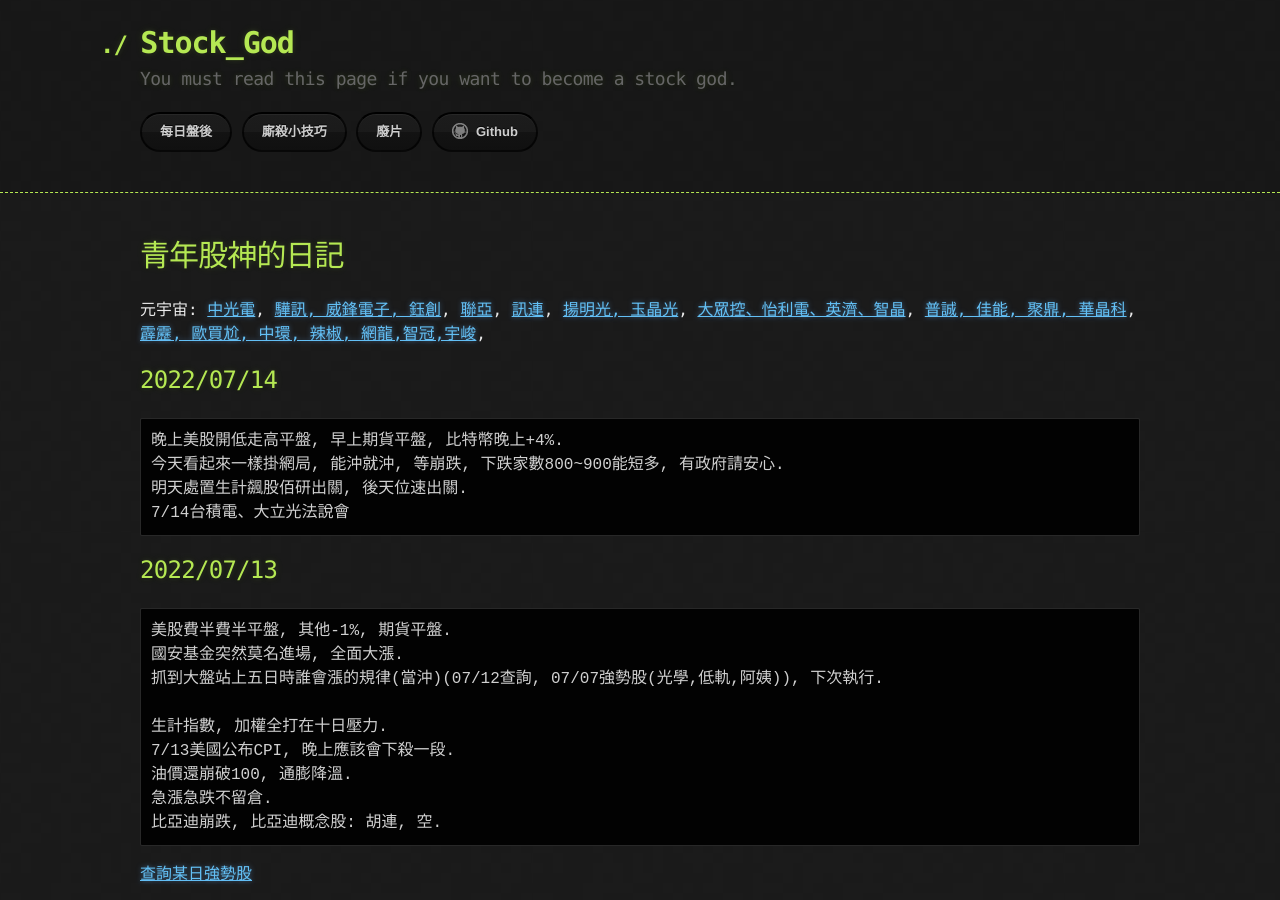
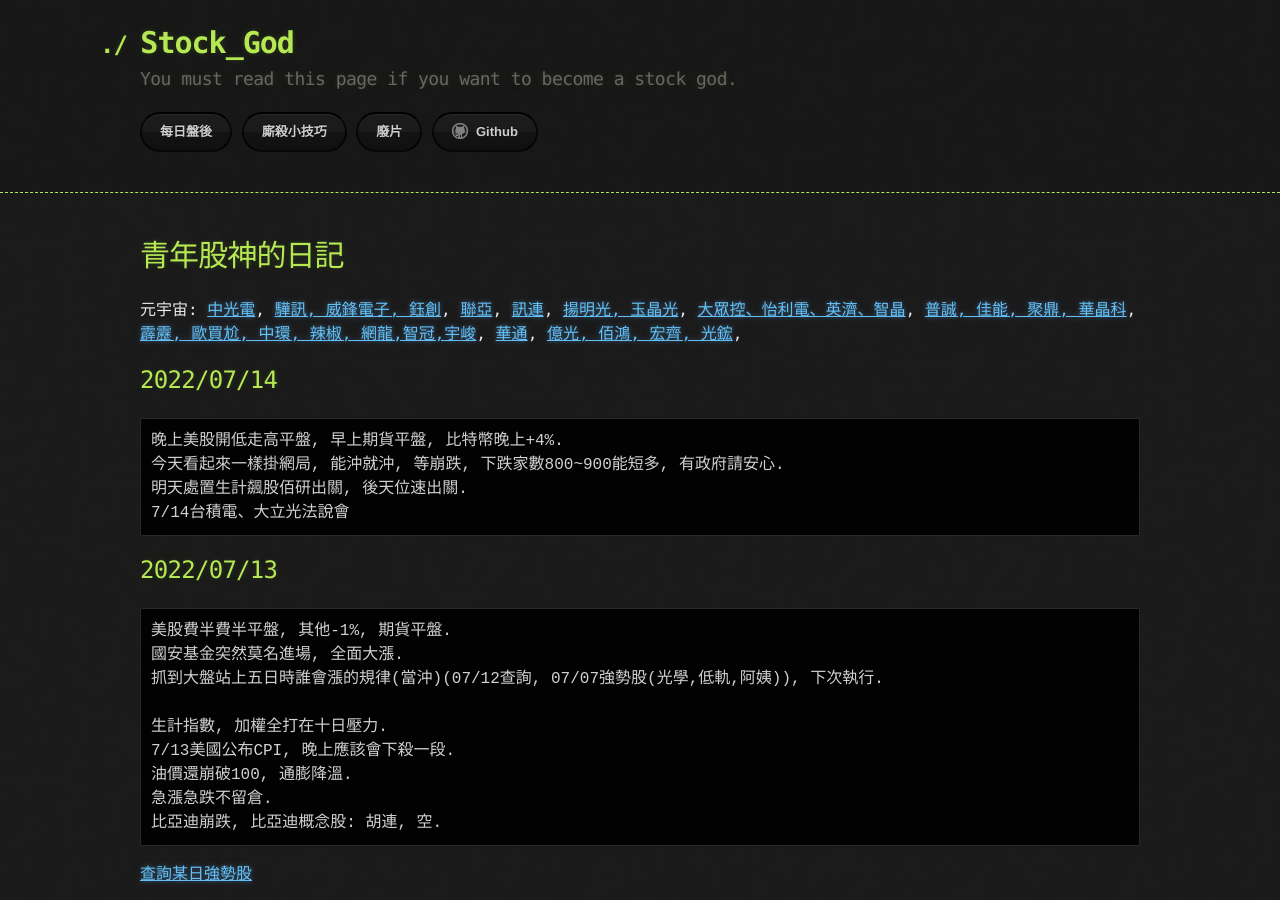
Before and after one commit to lepg5487/Stock_God, a Jekyll site: the page built from index.md, in a window 1280 px wide and 900 px high. Built offline with Jekyll 4.4.1, drawn with Linux system fonts in a browser that asks for light colours; our own code applies the rules of GitHub Pages for plain Markdown files.

Commit message:
Update index.md

````diff
--- a/index.md
+++ b/index.md
@@ -3,7 +3,7 @@
 ---
 
 # 青年股神的日記
-元宇宙: [中光電](https://news.cnyes.com/news/id/4750311?exp=a), [驊訊, 威鋒電子, 鈺創](https://news.cnyes.com/news/id/4750279?exp=a), [聯亞](https://news.cnyes.com/news/id/4751268?exp=a), [訊連](https://news.cnyes.com/news/id/4753861?exp=a), [揚明光, 玉晶光](https://news.cnyes.com/news/id/4754093?exp=a), [大眾控、怡利電、英濟、智晶](https://news.cnyes.com/news/id/4780092), [普誠, 佳能, 聚鼎, 華晶科](https://news.cnyes.com/news/id/4782823), [霹靂, 歐買尬, 中環, 辣椒, 網龍,智冠,宇峻](https://news.cnyes.com/news/id/4796462?exp=a),
+元宇宙: [中光電](https://news.cnyes.com/news/id/4750311?exp=a), [驊訊, 威鋒電子, 鈺創](https://news.cnyes.com/news/id/4750279?exp=a), [聯亞](https://news.cnyes.com/news/id/4751268?exp=a), [訊連](https://news.cnyes.com/news/id/4753861?exp=a), [揚明光, 玉晶光](https://news.cnyes.com/news/id/4754093?exp=a), [大眾控、怡利電、英濟、智晶](https://news.cnyes.com/news/id/4780092), [普誠, 佳能, 聚鼎, 華晶科](https://news.cnyes.com/news/id/4782823), [霹靂, 歐買尬, 中環, 辣椒, 網龍,智冠,宇峻](https://news.cnyes.com/news/id/4796462?exp=a), [華通](https://news.cnyes.com/news/id/4773276?exp=a), [億光, 佰鴻, 宏齊, 光鋐](https://news.cnyes.com/news/id/4775204?exp=a),
 
 ## 2022/07/14
 ```
````
